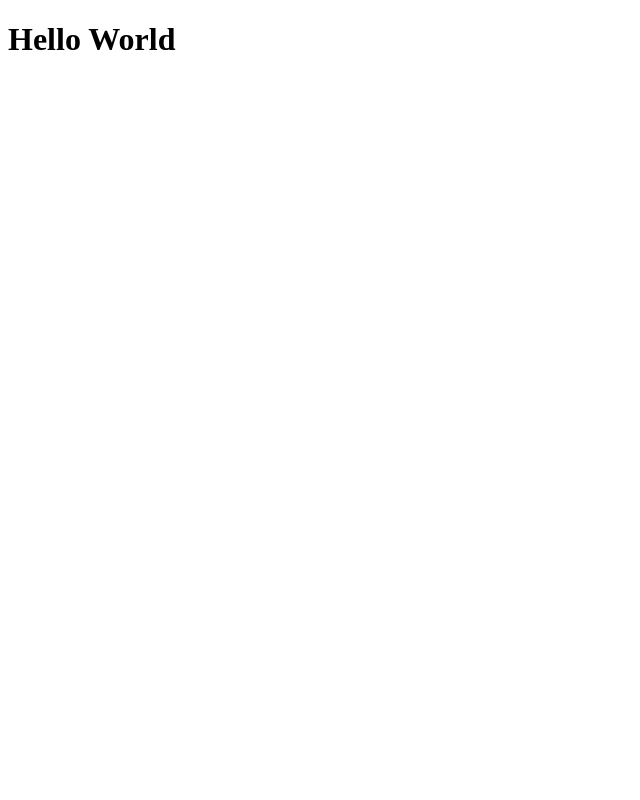
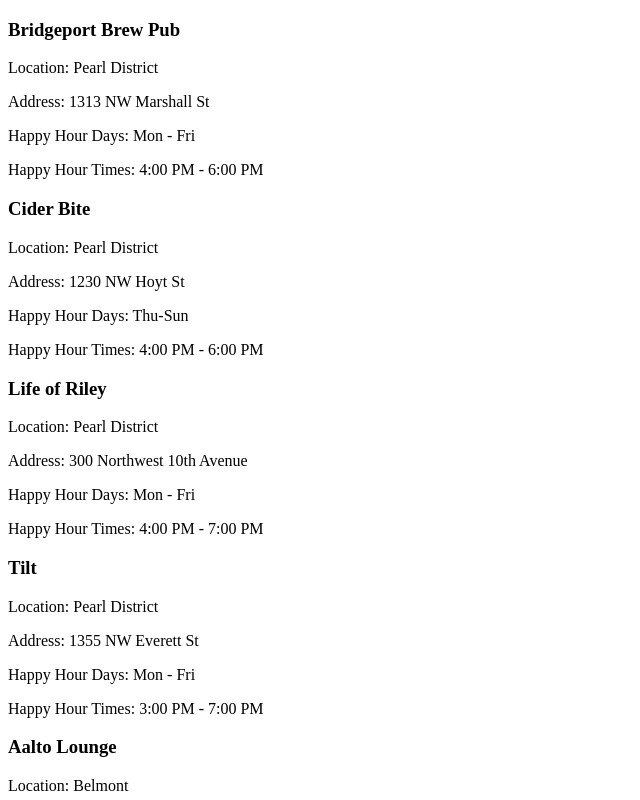
Before and after one commit to DannySuarez/pdxhappy, a React app: page / in a window 1280 px wide. Shown: the top 800 px of the page, without its empty margins (0-640 px from the left). Built offline with nearby package versions, Linux system fonts and the light colour scheme.

Commit message:
Add BarApp to render all bars from array

```diff
--- a/src/components/App.js
+++ b/src/components/App.js
@@ -1,5 +1,6 @@
-import React from 'react';
+import React from "react";
+import { BarApp } from "./home/BarApp";
 
 export default function App() {
-  return <h1>Hello World</h1>;
+  return <BarApp />;
 }
--- a/src/components/data/data.js
+++ b/src/components/data/bars.js
@@ -259,7 +259,7 @@
   },
   {
     id: "punch-bowl-social",
-    name: "Kells Irish Pub",
+    name: "Punch Bowl Social",
     quadrant: "Downtown",
     district: "Downtown",
     address: "340 SW Morrison St",
@@ -310,8 +310,8 @@
     days: "Tuesday - Friday (All day Monday)"
   },
   {
-    id: "the-rambler",
-    name: "The Rambler",
+    id: "interurban",
+    name: "Interurban",
     quadrant: "North",
     district: "Mississippi",
     address: "4057 N Mississippi Ave",
--- /dev/null
+++ b/src/components/home/BarApp.js
@@ -0,0 +1,7 @@
+import React from "react";
+import { Bars } from "./Bars";
+import bars from "../data/bars";
+
+export const BarApp = () => {
+  return <Bars bars={bars} />;
+};
```
Also changed, not shown: src/components/home/Bars.js (+3 -4 lines).
